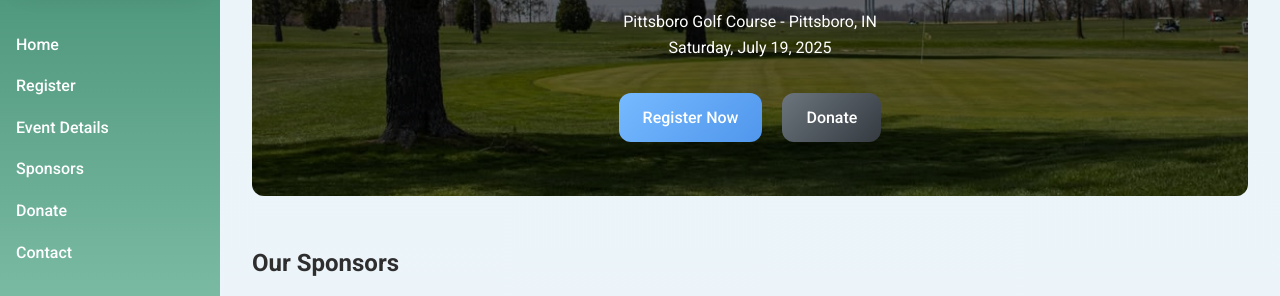
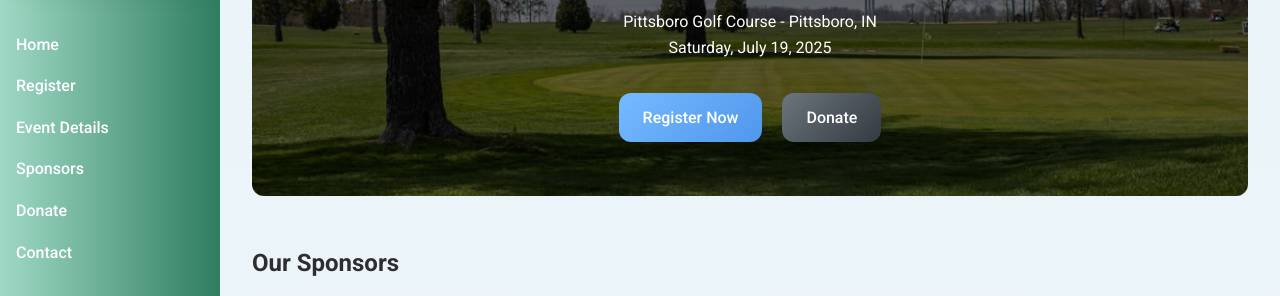
Before and after one commit to mbtucker25/david-tucker-events, a plain HTML site: page index.html in a window 1280 px wide. Shown: the part 236-532 px from the top of the page. Drawn offline with Linux system fonts and the light colour scheme.

Commit message:
Changed gradient angle of sidebar from 180 to 270

```diff
--- a/styles.css
+++ b/styles.css
@@ -33,7 +33,7 @@ section {
 /* Sidebar */
 .sidebar {
   width: 220px;
-  background: linear-gradient(180deg, #2e7d60, #a0d9c5);
+  background: linear-gradient(270deg, #2e7d60, #a0d9c5);
   color: white;
   padding: 2rem 1rem;
   position: fixed;
```
